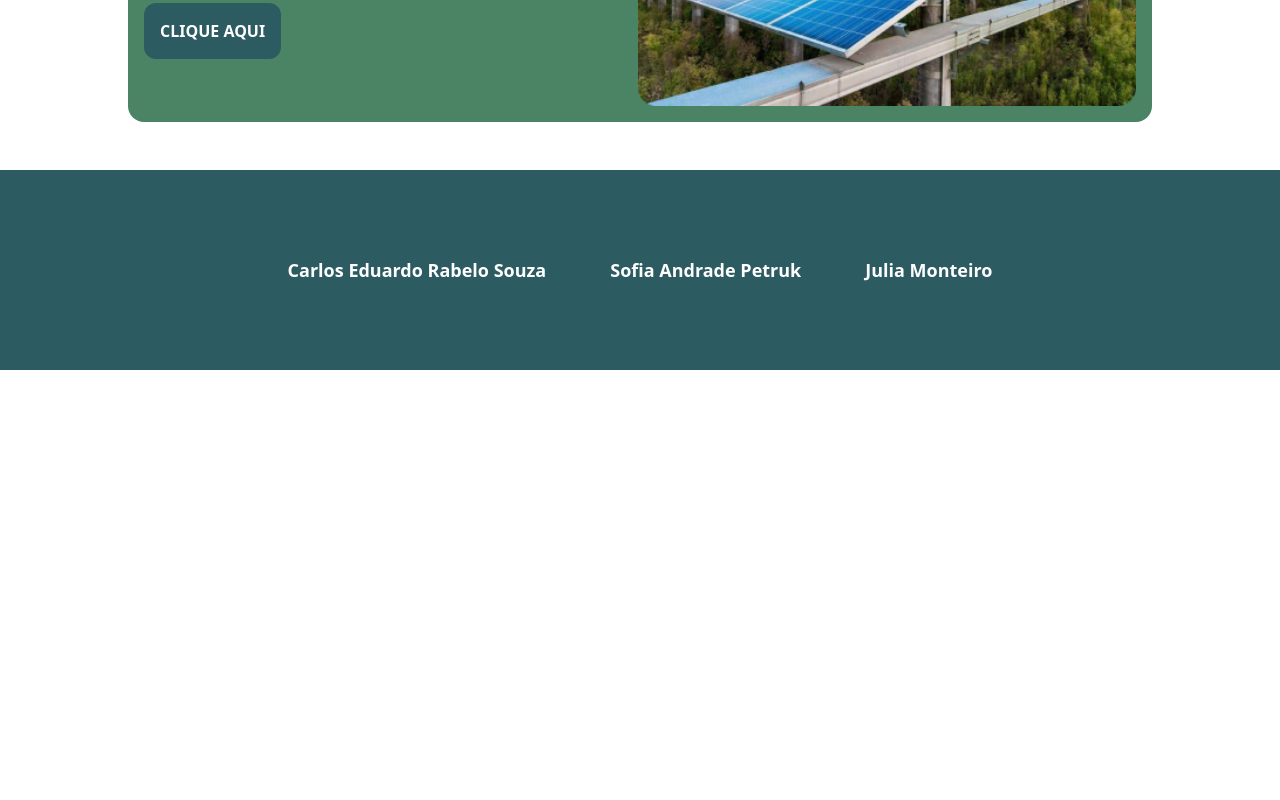
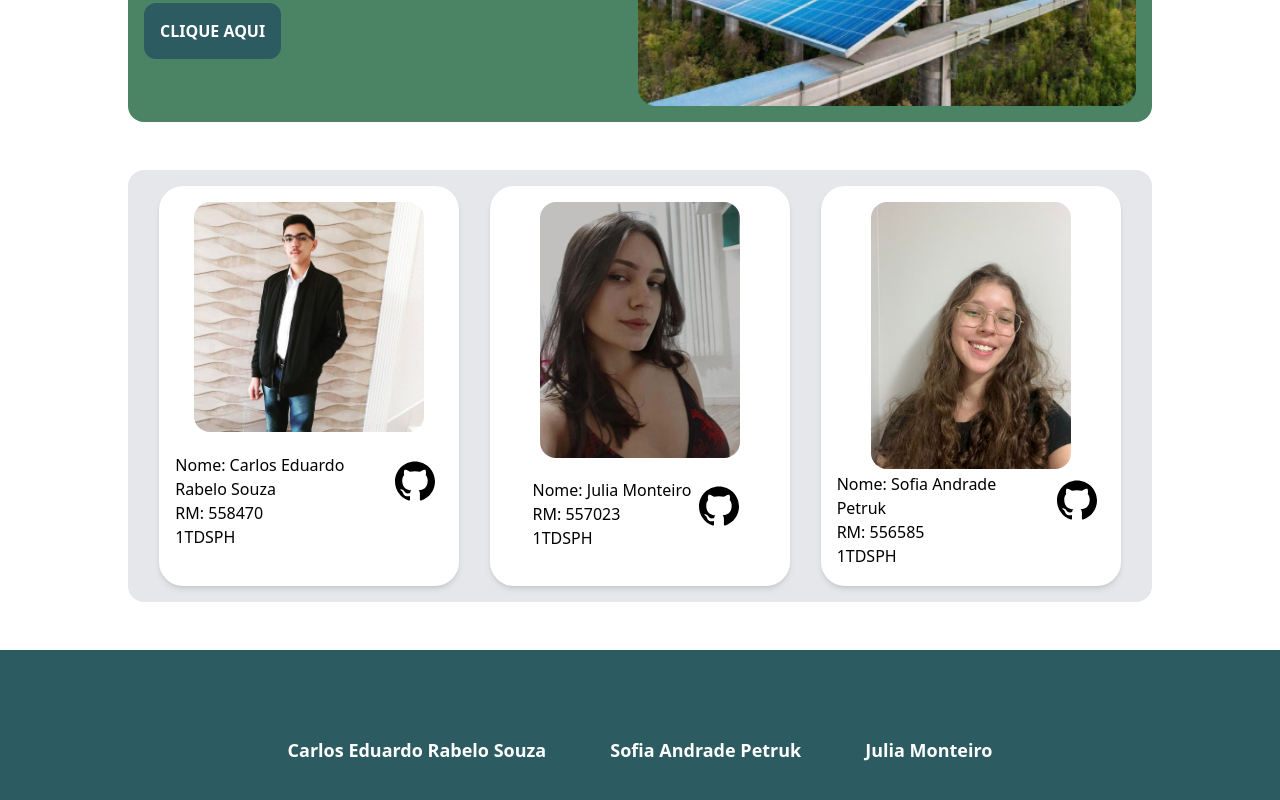
Before and after one commit to sofiapetruk/RedeAlva, a Next.js app in the folder rede-alva/: page / in a window 1280 px wide. Shown: the part 1940-2740 px from the top of the page. Before the commit the page ends 2310 px from the top, so only its background shows below. Built offline with nearby package versions, Linux system fonts and the light colour scheme.

Commit message:
Adicionando integrantes na página inicial

```diff
--- a/rede-alva/src/app/globals.css
+++ b/rede-alva/src/app/globals.css
@@ -277,16 +277,16 @@
 }
 
 .integrantes{
-    @apply w-[80%] m-auto rounded-2xl p-4 bg-gray-200;
+    @apply w-[80%] m-auto mb-[3em] rounded-2xl p-4 bg-gray-200;
 
     & .cards {
-        @apply bg-gray-200 flex flex-col md:flex-row items-center justify-center;
+        @apply bg-gray-200 flex flex-col md:flex-row items-center justify-center m-auto;
 
         & .card {
             @apply w-[300px] h-[400px] m-auto bg-white rounded-3xl shadow-md flex flex-col items-center justify-center;
 
             & .infos{
-                @apply flex flex-row m-auto justify-between;
+                @apply flex flex-col md:flex-row m-auto justify-between;
 
 
             }
--- a/rede-alva/src/app/page.tsx
+++ b/rede-alva/src/app/page.tsx
@@ -6,6 +6,7 @@ import casa from "@/img/casa.png"
 import check from "@/img/Check.png"
 import paineis from "@/img/paineis.png"
 import Link from "next/link";
+import Integrantes from "@/components/integrantes/integrantes";
 
 export default function Home () {
   return (
@@ -143,8 +144,8 @@ export default function Home () {
             alt="Casa"
           />
         </div>
-
       </div>
+      <Integrantes/>
     </div>
   )
 }
--- a/rede-alva/src/components/integrantes/integrantes.tsx
+++ b/rede-alva/src/components/integrantes/integrantes.tsx
@@ -0,0 +1,74 @@
+import sofia from "@/img/petruk.jpg"
+import julia from "@/img/monteiro.jpg"
+import carlos from "@/img/carlos.jpg"
+import Image from "next/image"
+import Link from "next/link";
+import { SiGithub } from "react-icons/si";
+
+
+export default function Integrantes () {
+    return (
+        <div className="integrantes">
+            <div className="cards">
+                <div className="card">
+                    <Image
+                    src={carlos}
+                    width={230}
+                    height={100}
+                    alt="Carlos Eduardo"
+                    className="rounded-2xl"
+                    />
+                    <div className="infos">
+                        <ul>
+                            <li>Nome: Carlos Eduardo Rabelo Souza</li>
+                            <li>RM: 558470</li>
+                            <li>1TDSPH</li>
+                        </ul>
+                        <Link href="https://github.com/Carlos-Eduardo-Rabelo">
+                            <SiGithub size={40} className="m-2"></SiGithub>
+                        </Link>
+                    </div>
+
+                </div>
+                <div className="card">
+                    <Image
+                    src={julia}
+                    width={200}
+                    height={100}
+                    alt="Julia Monteiro"
+                    className="rounded-2xl"
+                    />
+                    <div className="infos">
+                        <ul>
+                            <li>Nome: Julia Monteiro</li>
+                            <li>RM: 557023</li>
+                            <li>1TDSPH</li>
+                        </ul>
+                        <Link href="https://github.com/jliamonteiro">
+                            <SiGithub size={40} className="m-2"></SiGithub>
+                        </Link>
+                    </div>
+                </div>
+                <div className="card">
+                    <Image
+                    src={sofia}
+                    width={200}
+                    height={100}
+                    alt="Sofia Petruk"
+                    className="rounded-2xl"
+                    />
+                    <div className="infos">
+                        <ul>
+                            <li>Nome: Sofia Andrade Petruk </li>
+                            <li>RM: 556585</li>
+                            <li>1TDSPH</li>
+                        </ul>
+                        <Link href="https://github.com/sofiapetruk">
+                            <SiGithub size={40} className="m-2"></SiGithub>
+                        </Link>
+                    </div>
+                </div>
+            </div>
+        </div>
+    )
+}
```
